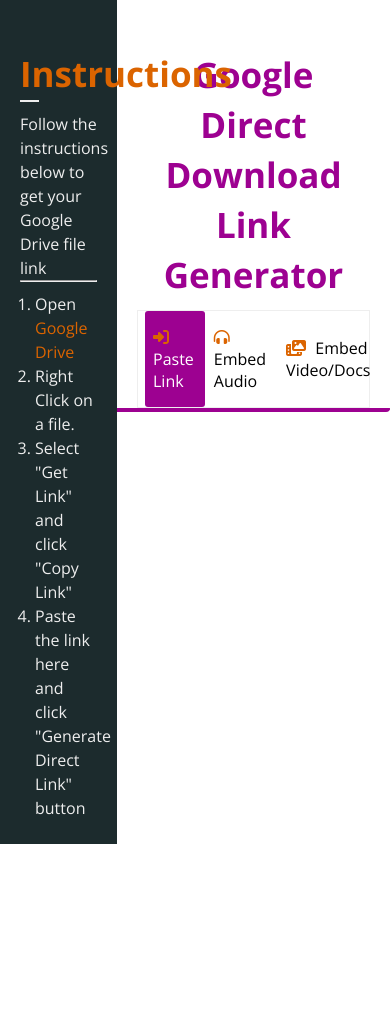
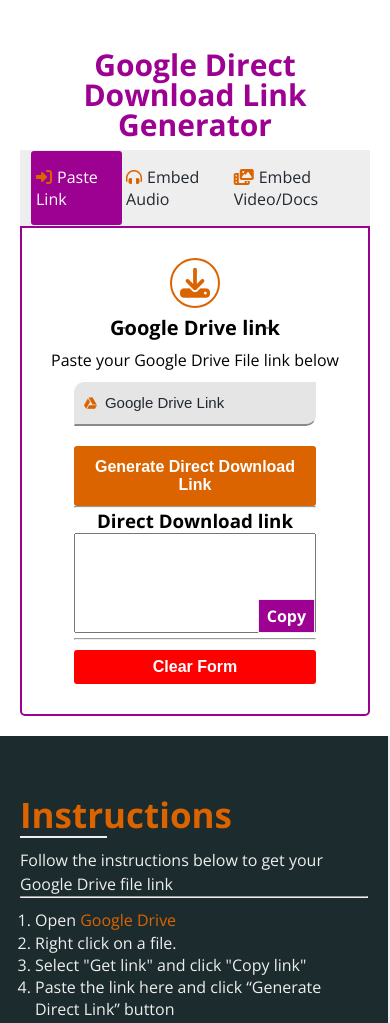
Before and after one commit to Moodybleu/Day-8---Google-drive-download-link-generator, a plain HTML site: page index.html in a window 390 px wide. Shown: the top 1023 px of the page. Before the commit the page ends 844 px from the top, so only its background shows below. Drawn offline with nearby package versions, Linux system fonts and the light colour scheme.

Commit message:
fixed invisible content

```diff
--- a/index.html
+++ b/index.html
@@ -1,125 +1,100 @@
 <!DOCTYPE html>
 <html lang="en">
 <head>
-    <meta charset="UTF-8" />
-    <meta name="viewport" content="width=device-width, initial-scale=1.0" />
+    <meta charset="UTF-8">
+    <meta name="viewport" content="width=device-width, initial-scale=1.0">
     <title>Document</title>
-    <script
-      src="https://kit.fontawesome.com/1935d064dd.js"
-      crossorigin="anonymous"
-    ></script>
-    <link rel="stylesheet" href="styles.css" />
+    <script src="https://kit.fontawesome.com/1935d064dd.js" crossorigin="anonymous"></script>
+    <link rel="stylesheet" href="styles.css">
 </head>
 <body>
+    <!-- <header>
+        <div class="container">
+            <h1>Google Direct Download/Embed Link Generator</h1>
+        </div>
+    </header> -->
     <main>
         <section class="main-container">
             <div class="instructions">
                 <div class="container">
                     <h2 class="line">Instructions</h2>
-                  <p> Follow the instructions below to get your Google Drive file link
-                  </p>
+
+                    <p>Follow the instructions below to get your Google Drive file link</p>
                     <hr>
                     <ol type="1">
-                        <li>
-                            <p>
-                              Open <a href="https://drive.google.com">Google Drive</a></p>
-                        </li>
-                        <li>
-                            <p>
-                              Right Click on a file.
-                            </p>
-                        </li>
-                        <li>
-                            <p>
-                              Select "Get Link" and click "Copy Link"
-                            </p>
-                        </li>
-                        <li>
-                            <p>
-                              Paste the link here and click "Generate Direct Link" button
-                            </p>
-                        </li>
+                        <li><p>Open <a href="https://drive.google.com" target="_blank">Google Drive</a></p></li>
+                        <li>Right click on a file.</li>
+                        <li>Select "Get link" and click "Copy link"</li>
+                        <li>Paste the link here and click “Generate Direct Link” button</li>
                     </ol>
                 </div>
             </div>
-        <!-- Download Section -->
+
             <div class="download-link">
                 <div class="container">
                     <h1>Google Direct Download Link Generator</h1>
-            <input type="radio"id="login" name="tab" checked>
-            <input type="radio"id="register" name="tab" >
-            <input type="radio"id="reset" name="tab" >
+                    <input type="radio" id="login" name="tab" checked>
+                    <input type="radio" id="register" name="tab">
+                    <input type="radio" id="reset" name="tab">
                     <nav>
-              <label for="login" class="login">
-                <i class="fas fa-sign-in-alt"></i>
-                Paste Link
-              </label>
-              <label for="login" class="register">
-                <i class="fas fa-headphones-alt"></i>
-                Embed Audio
-              </label>
-              <label for="login" class="reset">
-                <i class="fas fa-photo-video"></i>
-                Embed Video/Docs
-              </label>
+                        <label for="login" class="login"><i class="fas fa-sign-in-alt"></i>Paste Link</label>
+                        <label for="register" class="register"><i class="fas fa-headphones-alt"></i>Embed Audio</label>
+                        <label for="reset" class="reset"><i class="fas fa-photo-video"></i>Embed Video/Docs</label>
                         <div class="slide"></div>
-              </div>
                     </nav>
 
-            <!-- Tab Content Section -->
+
                     <section>
                         <div class="content content-link">
-                    <i class=" fas fa-download"></i>
-                    <h2>Google Drive Link</h2>
+                            <i class="fas fa-download"></i>
+                            <h2>Google Drive link</h2>
                             <p>Paste your Google Drive File link below</p>
                             <form action="">
                                 <label for="glink">
-                        <i class="fas fa-google-drive"></i>
-                        <input type="text" placeholder="Google Drive link" class="glink" id="glink" autocomplete="off" required>
+                                    <i class="fab fa-google-drive"></i>
+                                    <input type="text" id="glink" class="glink" placeholder="Google Drive Link" autocomplete="off" required>
                                 </label>
-                      <button id="btn" class="btn" >
-                          Generate Direct Download Link
-                      </button>
+
+                                <button class="btn" id="btn">Generate Direct Download Link</button>
 
                                 <div class="embed-code">
+                                    <hr class="m-y">
+                                    <h3>Direct Download link</h3>
+                                    <textarea name="" class="embed" id="download-link" cols="30" rows="10"></textarea>
+                                    <span class="copy">Copy</span>
+                                </div>
                                 <hr>
-                          <h3>Direct Download link</h3>
-                          <textarea name="" id="download-link" class="embed" cols="30" rows="10"></textarea>
-                          <span class="copy">Copy</span>
+                            <button class="clear">Clear Form</button>
+                            </form>
+
+                        </div>
+
+                        <div class="content content-audio">
+                            <i class="fas fa-headphones-alt"></i>
+                            <h2>Audio Embed Link</h2>
+                            <p>If your link was an Audio file, use the code snippet to embed it on a web page.</p>
+                            <form action="">
+                                <div class="embed-code">
+                                    <hr class="m-y">
+                                    <h3>Audio Embed link</h3>
+                                    <textarea name="" class="embed" id="embed-audio" cols="30" rows="10"></textarea>
+                                    <span class="copy-audio">Copy</span>
                                 </div>
                             </form>
                         </div>
 
-                <!-- Audio Embed section -->
-                <div class="content content-audio">
-                  <i class=" fas fa-headphones-alt"></i>
-                  <h2>Audio Embed link</h2>
-                  <p>If your link was an audio file, use the code snippet to embed it on a web page.</p>
+                        <div class="content content-video">
+                            <i class="fas fa-photo-video"></i>
+                            <h2>Video/Doc Embed Link</h2>
+                            <p>If your link was an Video or Document, use the code snippet to embed it on a web page.</p>
                             <form action="">
+                                <div class="embed-code">
+                                    <hr class="m-y">
+                                    <h3>Video/Document Embed link</h3>
+                                    <textarea name="" class="embed" id="embed-video" cols="30" rows="10"></textarea>
+                                    <span class="copy-video">Copy</span>
+                                </div>
 
-
-                    <div class="embed-code">
-                        <hr>
-                        <h3>Audio Embed link</h3>
-                        <textarea name="" id="embed-audio" class="embed" cols="30" rows="10"></textarea>
-                        <span class="copy-audio">Copy</span>
-                    </div>
-                  </form>
-              </div>
-              <!-- Video Embed Section -->
-              <div class="content content-video">
-                <i class=" fas fa-photo-video"></i>
-                <h2>Video/Doc Embed link</h2>
-                <p>If your link was a video or document, use the code snippet to embed it on a web page.</p>
-                <form action="">
-
-
-                  <div class="embed-code">
-                      <hr>
-                      <h3>Video/Doc Embed link</h3>
-                      <textarea name="" id="embed-video" class="embed" cols="30" rows="10"></textarea>
-                      <span class="copy-audio">Copy</span>
-                  </div>
                             </form>
                         </div>
                     </section>
@@ -128,6 +103,7 @@
         </section>
     </main>
 
+
     <script src="script.js"></script>
 </body>
 </html>
--- a/styles.css
+++ b/styles.css
@@ -1,14 +1,13 @@
-@import url("https://fonts.googleapis.com/css2?family=Open+Sans:wght@300;400;600;700&display=swap");
+@import url('https://fonts.googleapis.com/css2?family=Open+Sans:wght@300;400;600;700&display=swap');
 
 :root {
     --white: #fff;
     --black: #1c2b2d;
     --blue: #31326f;
-  --light-blue: #005490;
     --color-primary: #9d0191;
    --color-sec: #db6400;
-  --grey: #eee;
-  --dark-grey: #222831;
+   --color-grey: #eee;
+   --color-dark-grey: #222831;
 }
 
 * {
@@ -22,7 +21,7 @@ html {
 }
 
 body {
-  font-family: "Open Sans", sans-serif;
+    font-family: 'Open Sans', sans-serif;
 }
 
 p {
@@ -43,12 +42,15 @@ img {
 .main-container {
     display: flex;
     justify-content: center;
+    /* padding-top: 5rem; */
 }
 
 .instructions {
     font-size: 1.6rem;
     width: 30%;
     height: 100vh;
+    padding-bottom: 5px;
+    border-right: 2px solid #eee;
     background-color: var(--black);
     padding-top: 5rem;
     color: #eee;
@@ -58,11 +60,25 @@ img {
     font-size: 3.5rem;
     color: var(--color-sec);
     margin-bottom: 1rem;
-  position: relative;
-  padding-bottom: 5px;
 }
 
-.instructions h2::after {
+.instructions ol {
+    padding-left: 15px;
+    padding-top: 10px;
+    color: #eee;
+}
+
+.instructions ol a {
+    color: var(--color-sec);
+    text-decoration: none;
+}
+
+.line {
+    position: relative;
+    margin: 5px 0;
+}
+
+.line::after {
     content: "";
     position: absolute;
     left: 0;
@@ -70,29 +86,23 @@ img {
     width: 25%;
     height: 2px;
     background-color: #eee;
+}
 
 
-}
-
-.instructions ol {
-  padding: 1rem 0 0 1.5rem;
-}
-
-.instructions ol a {
-  color: var(--color-sec);
-  text-decoration: none;
-}
 
 .download-link {
     width: 70%;
+    border-right: 5px;
     padding-top: 5rem;
 }
 
 .download-link section {
     border: 2px solid var(--color-primary);
-  border-radius: 0 0 5px;
+    border-radius: 0 0 5px 5px;
 }
 
+
+/* form section */
 main h1 {
     display: block;
     font-size: 3.5rem;
@@ -108,6 +118,7 @@ main h1 {
 }
 
 main nav {
+    /* width: 100%; */
     display: flex;
     justify-content: space-around;
     align-items: center;
@@ -128,7 +139,7 @@ main h1 {
 }
 
 main nav label i {
-  padding-right: 5px;
+    padding-right: .5rem;
     color: var(--color-sec);
 }
 
@@ -137,6 +148,7 @@ main h1 {
     top: 0;
     left: 3%;
     width: 26%;
+    padding: 0 1rem;
     height: 100%;
     background-color: var(--color-primary);
     border-radius: 3px;
@@ -148,14 +160,15 @@ main h1 {
     left: 31%;
 }
 
- #reset:checked ~ nav .slide{
+#reset:checked ~ nav .slide {
     left: 66%;
 }
 
 #login:checked ~ nav label.login,
 #register:checked ~ nav label.register,
- #reset:checked ~ nav label.reset{
-  color: #fff;
+#reset:checked ~ nav label.reset
+{
+    color: white;
 }
 
 .content {
@@ -163,27 +176,29 @@ main h1 {
 }
 
 #login:checked ~ section .content-link {
-  display:block;
- }
- #register:checked ~ section .content-audio {
-  display:block;
- }
- #reset:checked ~ section .content-video {
-  display:block;
+    display: block;
 }
 
+#register:checked ~ section .content-audio {
+    display: block;
+}
 
- /* Form Styles */
- section .content{
+#reset:checked ~ section .content-video {
+    display: block;
+    transform: translateX(0);
+}
+
+/* FORM STYLES */
+section .content {
     margin: 3rem auto;
     text-align: center;
 }
 
- content > i {
+.content > i {
     font-size: 3rem;
     color: var(--color-sec);
     border: 2px solid;
-  padding: 8px;
+    padding: .8rem;
     border-radius: 5rem;
 }
 
@@ -194,7 +209,29 @@ main h1 {
     position: relative;
 }
 
-.contnet p {
+.content h2:before {
+    content: "";
+    position: absolute;
+    left: 28%;
+    top: 50%;
+    width: 2%;
+    height: 1px;
+    background-color: var(--color-dark-grey);
+    transform: translateY(-50%);
+}
+
+.content h2:after {
+    content: "";
+    position: absolute;
+    right: 28%;
+    top: 50%;
+    width: 2%;
+    height: 1px;
+    background-color: var(--color-dark-grey);
+    transform: translateY(-50%);
+}
+
+.content p {
     padding-bottom: 1rem;
 }
 
@@ -215,10 +252,11 @@ main h1 {
     display: block;
     width: 100%;
     padding: 1.3rem 3rem;
+    border: 1px solid transparent;
     border-radius: 10px 0 10px 0;
     border-bottom: 2px solid rgba(0,0,0,.4);
     margin-bottom: 2rem;
-background-color: rbga(0,0,0,.1);
+    background-color: rgba(0,0,0,.1);
     outline: none;
     color: var(--color-dark-grey);
     transition: all .3s;
@@ -234,7 +272,6 @@ transition: all .3s;
     border-bottom: 2px solid green;
     background-color: #E8F0FE;
 }
-
 .content form i {
     position: absolute;
     left: 1rem;
@@ -244,32 +281,14 @@ transition: all .3s;
 }
 
 ::placeholder {
-  font-size: 1.6rem;
     color: var(--color-dark-grey);
-}
-
-.content .btn {
-  padding: 1.2rem;
-  font-size: 1.6rem;
-  font-weight: 700;
-  background-color: var(--color-sec);
-  outline: none;
-  border: none;
-  border-radius: 3px;
-  color: #fff;
-  cursor: pointer;
-  transition: all .3s;
-}
-
-.content .btn:hover {
-  background-color: var(--color-primary);
+    font-size: 1.5rem;
 }
 
 .embed-code {
     font-size: 1.6rem;
     position: relative;
 }
-
 .content form textarea {
     width: 100%;
     height: 10rem;
@@ -283,11 +302,72 @@ transition: all .3s;
     right: 1px;
     bottom: 5px;
     font-size: 1.6rem;
-  font-weight: 700;
+    font-weight: bold;
+    color: #fff;
     background-color: var(--color-primary);
-  color: #fff;
     padding: 5px 8px;
     border: 1px solid #eee;
     cursor: pointer;
     transition: all .3s;
 }
+
+.embed-code span:hover {
+    font-size: 1.8rem;
+}
+
+.content .btn {
+    padding: 1.2rem;
+    font-size: 1.6rem;
+    font-weight: 700;
+    background-color: var(--color-sec);
+    outline: none;
+    border: none;
+    border-radius: 3px;
+    color: white;
+    cursor: pointer;
+    /* box-shadow: 0 1rem 2rem rgba(0,0,0,.3); */
+    transition: all .3s;
+}
+
+.content .btn:hover {
+    transform: translateY(-3px);
+    background-color: var(--color-primary);
+}
+
+button.clear {
+    font-size: 1.6rem;
+    color: #fff;
+    background-color: red;
+    padding: .8rem;
+    margin-top: 1rem;
+    font-weight: 700;
+    outline: none;
+    border: none;
+    border-radius: 3px;
+    cursor: pointer;
+    transition: all .3s;
+}
+
+button.clear:hover {
+    background-color: orangered;
+}
+
+/* MEDIA QUERIES */
+@media screen and (max-width: 750px) {
+    .main-container {
+        display: flex;
+        flex-direction: column-reverse;
+    }
+    .instructions {
+        width: 100%;
+    }
+
+    .download-link {
+        width: 100%;
+        padding-bottom: 20px;
+    }
+    .download-link h1 {
+        font-size: 3rem;
+        line-height: 1;
+    }
+}
```
Lines whose indentation alone changed are shown as unchanged.
